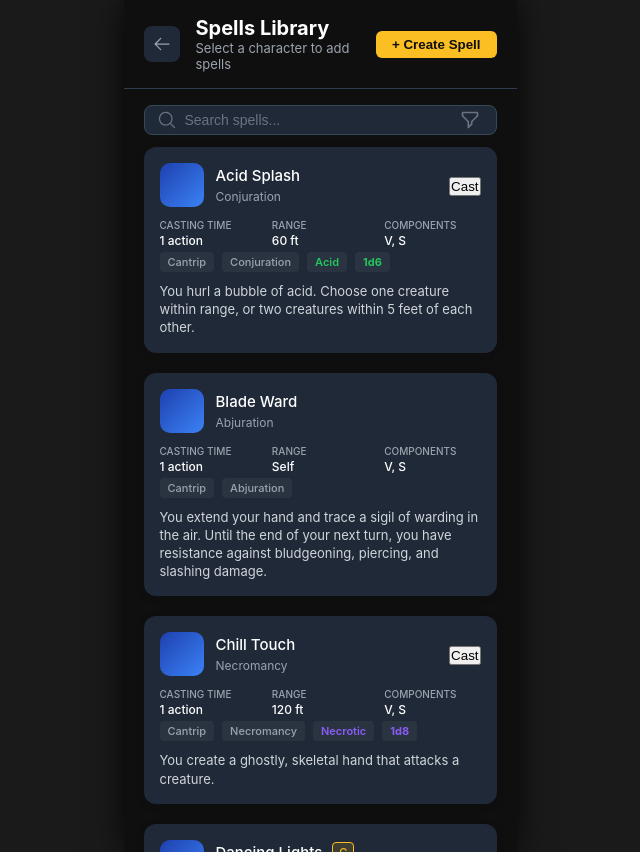
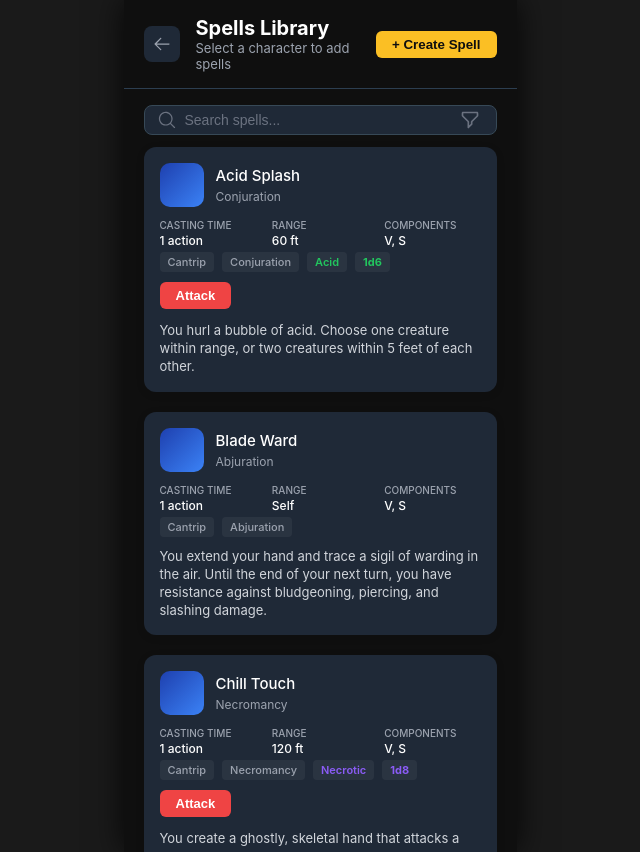
Before and after one commit to Whimsy-rat-trap/dnd-mobile-app, a React (Create React App) app: page /spells in a window 1280 px wide. Shown: the whole page, without its empty margins (320-960 px from the left). Built offline with nearby package versions, Linux system fonts and the light colour scheme.

Commit message:
0.2.12.79 (Updated offensive spells to have attack and damage rolls)

```diff
--- a/src/components/SpellCard.css
+++ b/src/components/SpellCard.css
@@ -308,3 +308,25 @@
     cursor: help;
     padding: 0 4px;
 }
+
+.spell-card-attack-row {
+    display: flex;
+    justify-content: flex-start;
+    margin: 6px 0;
+}
+
+.spell-attack-btn {
+    background: #ef4444;
+    color: #fff;
+    border: none;
+    border-radius: 6px;
+    padding: 6px 16px;
+    font-size: 13px;
+    font-weight: 600;
+    cursor: pointer;
+    transition: background 0.2s;
+}
+
+.spell-attack-btn:hover {
+    background: #dc2626;
+}
--- a/src/components/SpellCard.tsx
+++ b/src/components/SpellCard.tsx
@@ -20,6 +20,13 @@ interface SpellCardProps {
     isConcentrating?: boolean;
     onToggleConcentration?: () => void;
     showConcentrationControl?: boolean;
+
+    /** Бонус к атаке заклинанием (proficiency + spellcasting ability mod). */
+    spellAttackBonus?: number;
+    /** Бонус к урону заклинанием (обычно = spellcasting ability mod). */
+    spellDamageBonus?: number;
+    /** Колбэк для логирования броска. */
+    onAttackRoll?: (attackTotal: number, damageTotal: number | null, sourceName: string) => void;
 }
 
 const SpellCard: React.FC<SpellCardProps> = ({
@@ -39,6 +46,9 @@ const SpellCard: React.FC<SpellCardProps> = ({
                                                  isConcentrating = false,
                                                  onToggleConcentration,
                                                  showConcentrationControl = false,
+                                                 spellAttackBonus = 0,
+                                                 spellDamageBonus = 0,
+                                                 onAttackRoll,
                                              }) => {
     // Цвета элементов (совпадают с Hub)
     const elementColors: Record<string, string> = {
@@ -63,6 +73,12 @@ const SpellCard: React.FC<SpellCardProps> = ({
     // Определяем, какой бросок показывать
     const displayRoll = spell.damageRoll || spell.diceRoll;
     const elementColor = getElementColor(spell.element);
+
+    // Показывать ли кнопку атаки: есть формула урона и это не лечение
+    const canRollAttack =
+        Boolean(displayRoll) &&
+        spell.damageType !== 'healing' &&
+        spell.element !== 'healing';
 
     return (
         <div className="spell-card">
@@ -94,20 +110,10 @@ const SpellCard: React.FC<SpellCardProps> = ({
                             {isConcentrating ? '⏳' : '⚡'}
                         </button>
                     )}
-                    {spell.diceRoll && spell.damageType && (
-                        <AttackRoller
-                            sourceName={spell.name}
-                            damageDice={spell.diceRoll}
-                            damageType={spell.damageType}
-                            defaultAttackBonus={0}
-                            defaultDamageBonus={0}
-                            trigger={<button className="spell-attack-btn">Cast</button>}
-                        />
-                    )}
                 </div>
             </div>
 
-            {/* Детали заклинания (casting time, range, components) */}
+            {/* Детали заклинания */}
             <div className="spell-card-details">
                 <div className="spell-card-row">
                     <div className="spell-detail-item">
@@ -125,17 +131,14 @@ const SpellCard: React.FC<SpellCardProps> = ({
                 </div>
             </div>
 
-            {/* Теги в стиле Hub: уровень, школа, элемент, бросок, тип урона, кастомность, расовость */}
+            {/* Теги */}
             <div className="spell-card-tags spell-card-tags-hub">
                 <span className="spell-tag-level">
                     {spell.level === 0 ? 'Cantrip' : `Lv.${spell.level}`}
                 </span>
                 <span className="spell-tag-school">{spell.school}</span>
                 {spell.element && (
-                    <span
-                        className="spell-tag-element"
-                        style={{ color: elementColor }}
-                    >
+                    <span className="spell-tag-element" style={{ color: elementColor }}>
                         {spell.element}
                     </span>
                 )}
@@ -148,13 +151,31 @@ const SpellCard: React.FC<SpellCardProps> = ({
                     </span>
                 )}
                 {spell.damageType && spell.damageType !== spell.element && (
-                    <span className="spell-tag-damage-type">
-                        {spell.damageType}
-                    </span>
+                    <span className="spell-tag-damage-type">{spell.damageType}</span>
                 )}
                 {isCustom && <span className="spell-tag-custom">Custom</span>}
                 {spell.isRacial && <span className="spell-tag-racial">Racial</span>}
             </div>
+
+            {/* Кнопка атаки/урона */}
+            {canRollAttack && (
+                <div className="spell-card-attack-row">
+                    <AttackRoller
+                        sourceName={spell.name}
+                        damageDice={displayRoll}
+                        damageType={spell.damageType || spell.element}
+                        defaultAttackBonus={spellAttackBonus}
+                        defaultDamageBonus={spellDamageBonus}
+                        onRollAttack={(result) => onAttackRoll?.(result.total, null, spell.name)}
+                        onRollDamage={(result) => onAttackRoll?.(0, result.total, spell.name)}
+                        trigger={
+                            <button className="spell-attack-btn" type="button">
+                                Attack
+                            </button>
+                        }
+                    />
+                </div>
+            )}
 
             <div className="spell-card-description">{spell.description}</div>
         </div>
```
